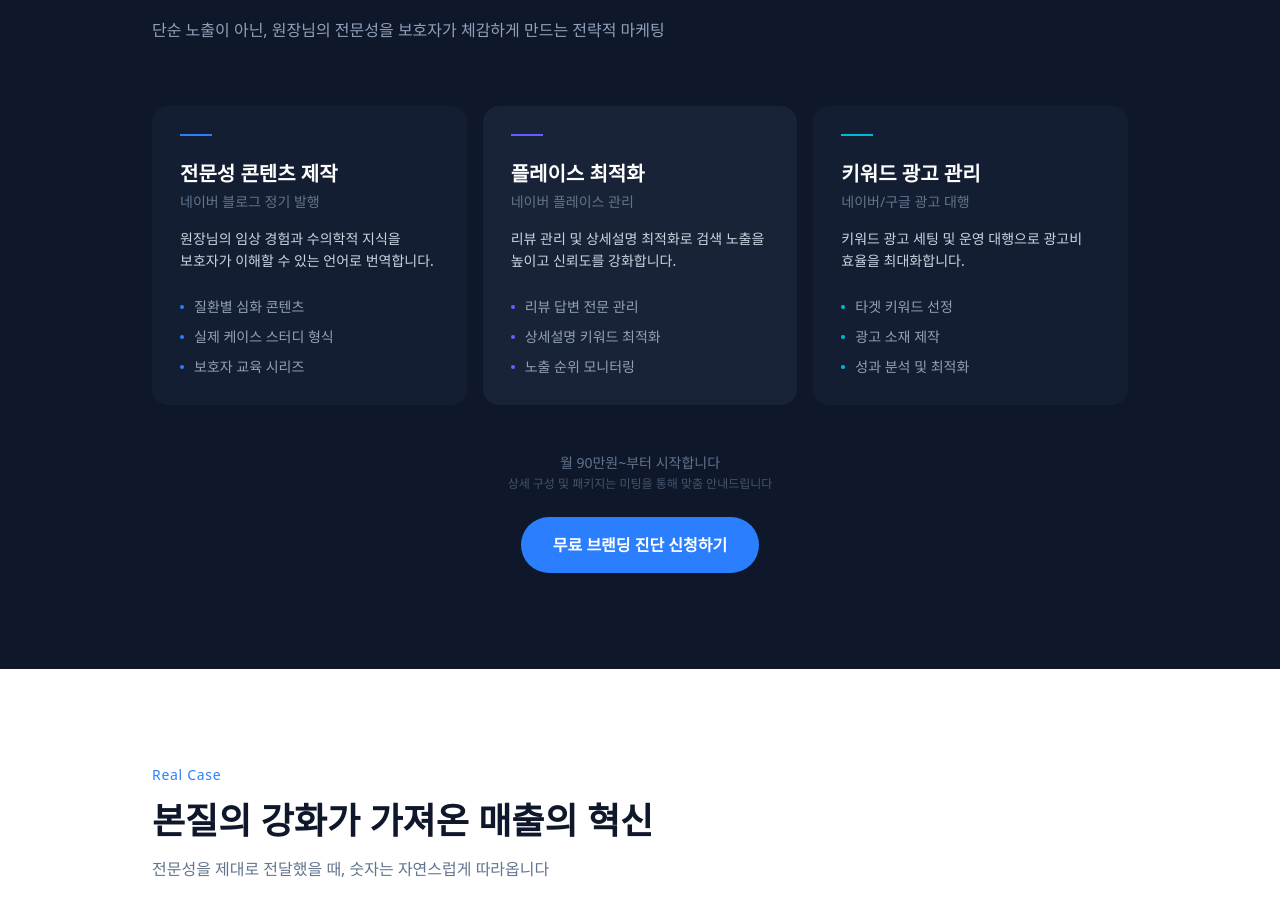
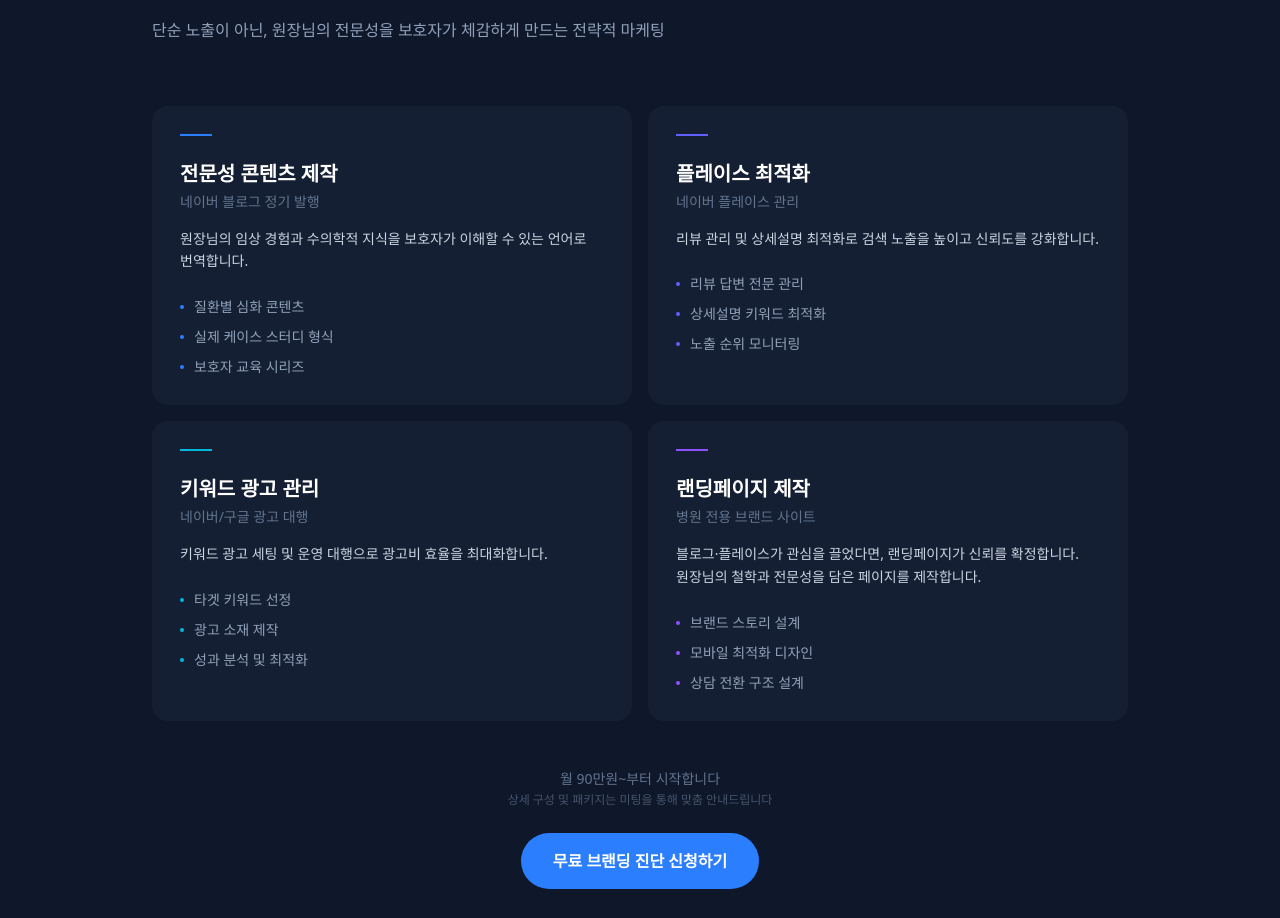
Before and after one commit to bamsth/saerounmarketing.com, a Next.js app: page / in a window 1280 px wide. Shown: the part 3537-4455 px from the top of the page. Built offline with nearby package versions, Linux system fonts and the light colour scheme.

Commit message:
✨ feat: 랜딩페이지 제작 서비스 추가 및 Services 2x2 그리드로 변경

```diff
--- a/src/components/Services.tsx
+++ b/src/components/Services.tsx
@@ -24,6 +24,13 @@ const services = [
     items: ["타겟 키워드 선정", "광고 소재 제작", "성과 분석 및 최적화"],
     accent: "bg-cyan-500",
   },
+  {
+    title: "랜딩페이지 제작",
+    subtitle: "병원 전용 브랜드 사이트",
+    desc: "블로그·플레이스가 관심을 끌었다면, 랜딩페이지가 신뢰를 확정합니다. 원장님의 철학과 전문성을 담은 페이지를 제작합니다.",
+    items: ["브랜드 스토리 설계", "모바일 최적화 디자인", "상담 전환 구조 설계"],
+    accent: "bg-violet-500",
+  },
 ];
 
 export default function Services() {
@@ -48,12 +55,12 @@ export default function Services() {
           </p>
         </div>
 
-        {/* 서비스 카드 — border 제거, 배경색으로만 구분, 번호 뱃지 제거 */}
-        <div className="grid md:grid-cols-3 gap-4 mb-12">
-          {services.map((svc, i) => (
+        {/* 서비스 카드 — 2x2 그리드 */}
+        <div className="grid md:grid-cols-2 gap-4 mb-12">
+          {services.map((svc) => (
             <div
               key={svc.title}
-              className={`rounded-2xl p-7 ${i === 1 ? "bg-slate-800/70" : "bg-slate-800/40"}`}
+              className="rounded-2xl p-7 bg-slate-800/50"
             >
               {/* 상단 액센트 라인 — 번호 뱃지 대신 */}
               <div className={`w-8 h-0.5 ${svc.accent} mb-6`} />
```
